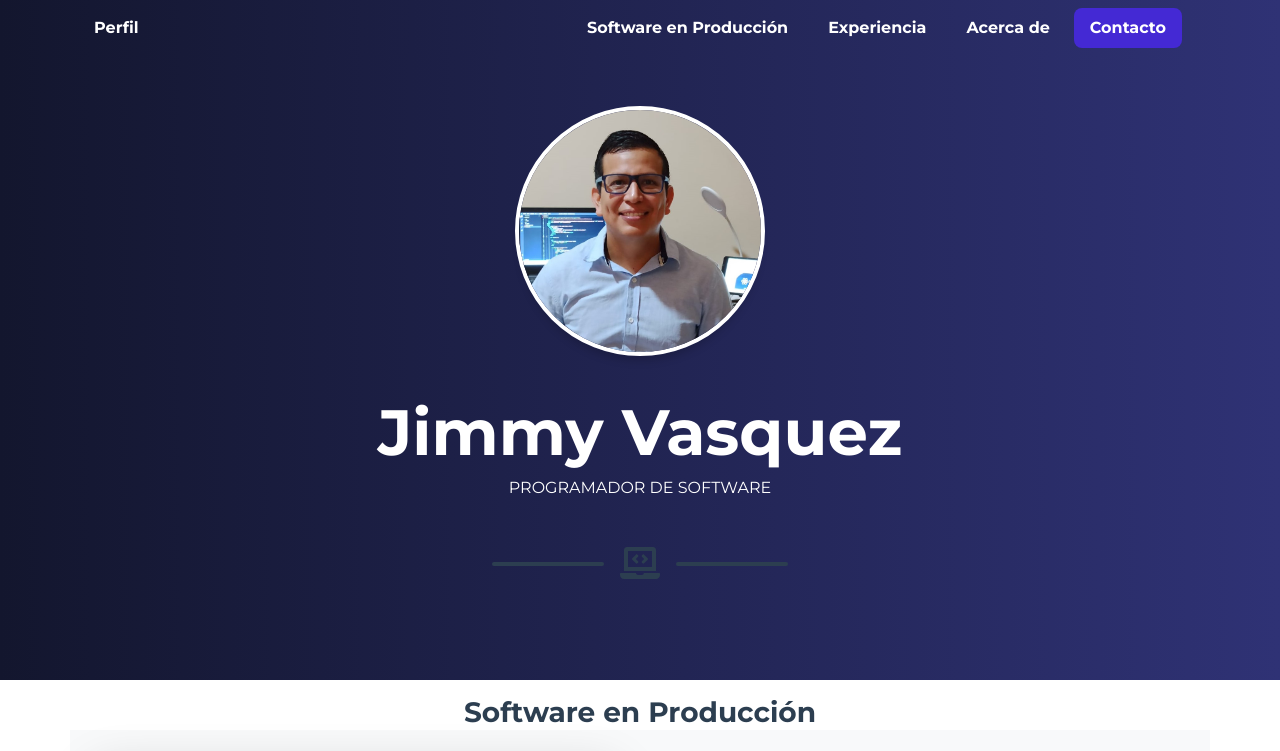
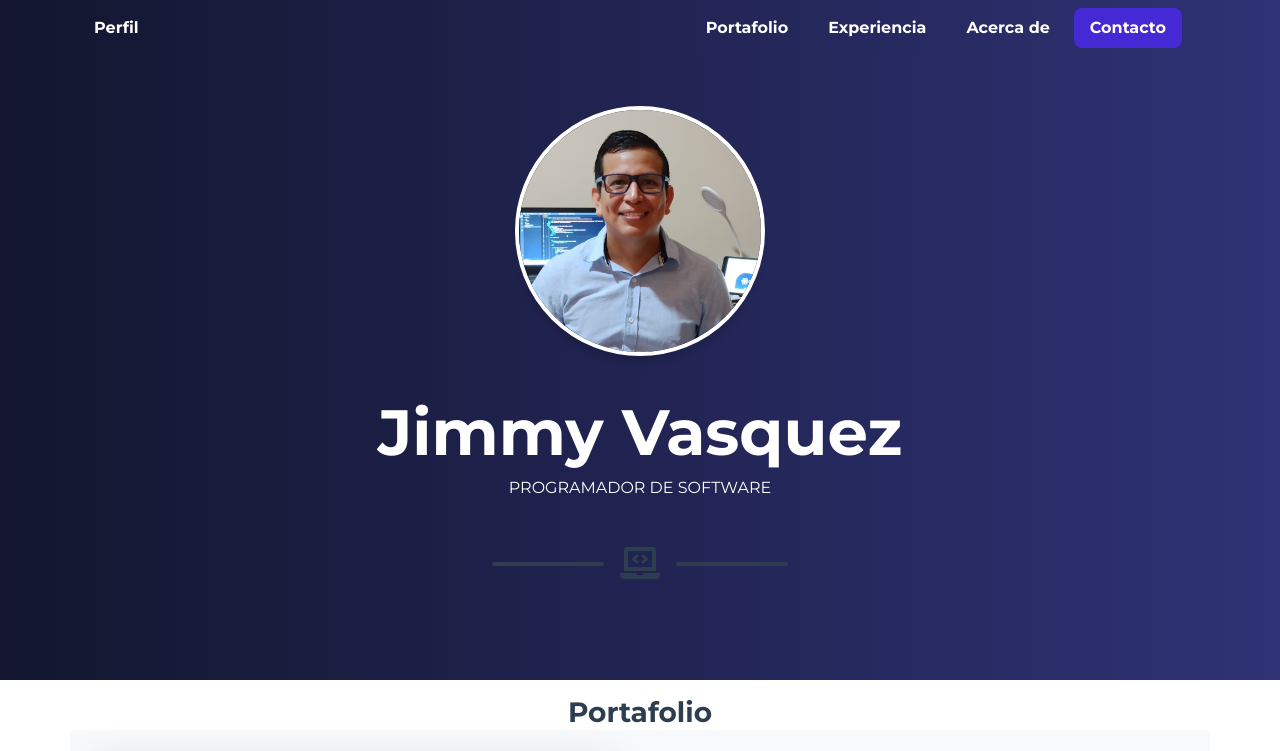
Before and after one commit to jimmyvasquez/jvasquez.azurewebsites.net, a website: page index.html in a window 1280 px wide. Shown: the top 751 px of the page. Drawn offline with nearby package versions, Linux system fonts and the light colour scheme.

Commit message:
Cambios Descripcion

```diff
--- a/index.html
+++ b/index.html
@@ -32,7 +32,7 @@
                 </button>
                 <div class="collapse navbar-collapse" id="navbarResponsive">
                     <ul class="navbar-nav ml-auto">
-                        <li class="nav-item mx-0 mx-lg-1"><a class="nav-link px-3 rounded js-scroll-trigger" href="#portfolio">Software en Producción</a></li>
+                        <li class="nav-item mx-0 mx-lg-1"><a class="nav-link px-3 rounded js-scroll-trigger" href="#portfolio">Portafolio</a></li>
                         <li class="nav-item mx-0 mx-lg-1"><a class="nav-link px-3 rounded js-scroll-trigger" href="#experience">Experiencia</a></li>
                         <li class="nav-item mx-0 mx-lg-1"><a class="nav-link px-3 rounded js-scroll-trigger" href="#about">Acerca de</a></li>
                         <li class="nav-item mx-0 mx-lg-1"><a class="nav-link px-3 rounded js-scroll-trigger" href="#contact">Contacto</a></li>
@@ -63,7 +63,7 @@
          <section class="page-section portfolio" id="portfolio">
             <div class="container">
                 <!-- Portfolio Section Heading-->
-                <h3 class="text-center text-secondary mb-0">Software en Producción</h3>
+                <h3 class="text-center text-secondary mb-0">Portafolio</h3>
                  <!-- ivantext -->
                  <div class="row g-0 bg-light position-relative">
                     <div class="col-md-6 mb-md-0 p-md-4">
```
